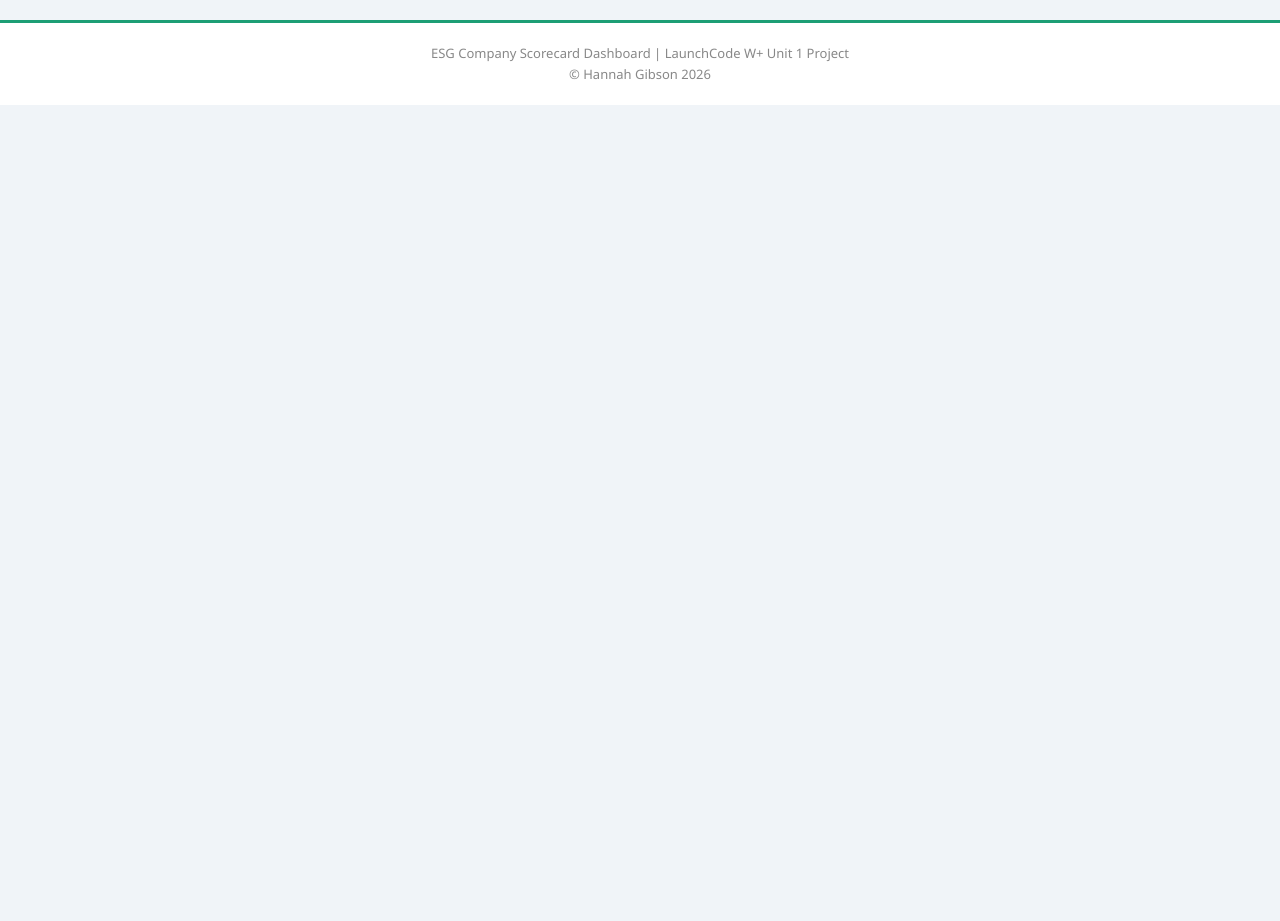
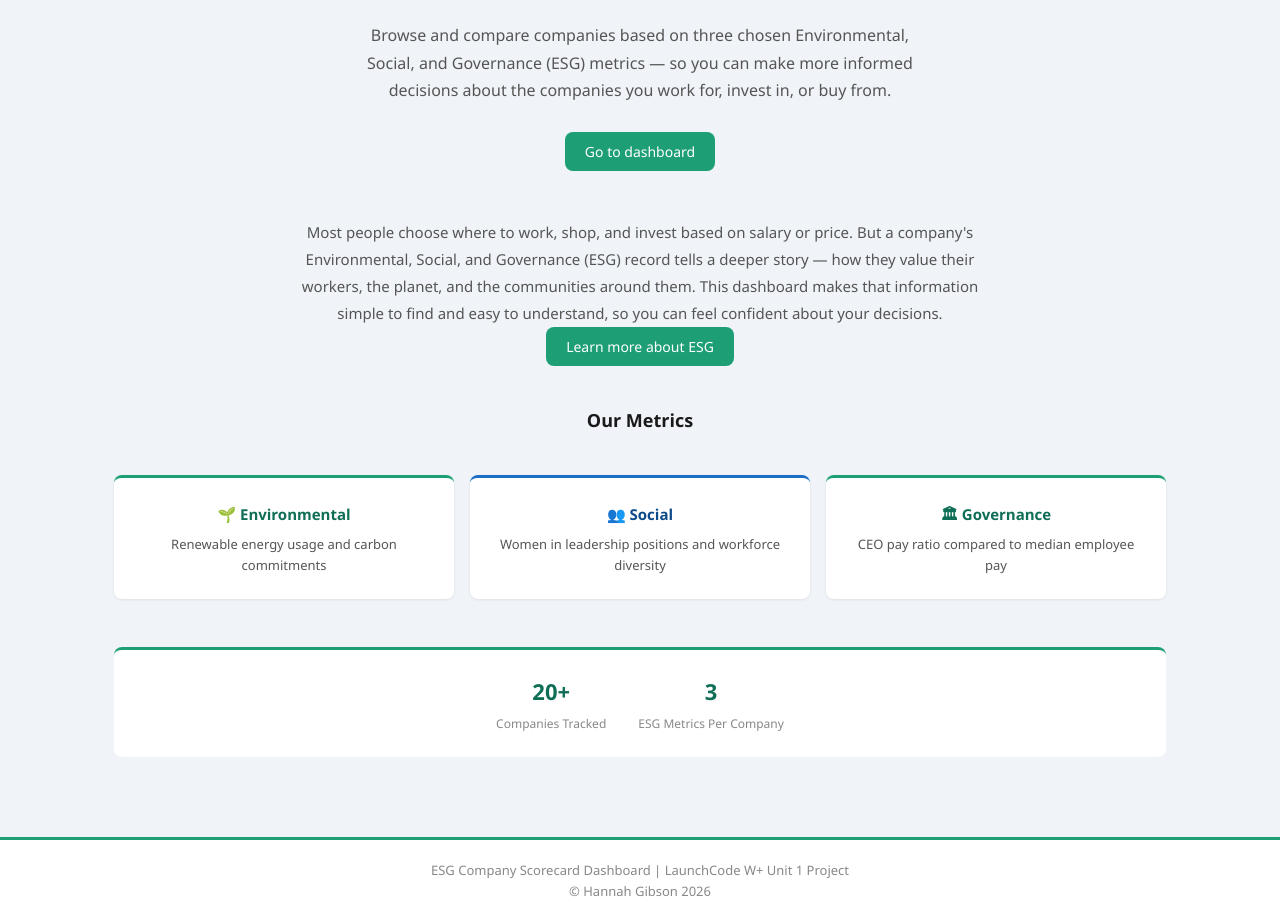
Before and after one commit to gibsonhannah07/esg-company-dashboard, a React (Vite) app: page / in a window 1280 px wide. Shown: the part 240-1161 px from the top of the page. Before the commit the page ends 800 px from the top, so only its background shows below. Built offline with nearby package versions, Linux system fonts and the light colour scheme.

Commit message:
text updates to about and home page

```diff
--- a/src/components/Header.jsx
+++ b/src/components/Header.jsx
@@ -3,7 +3,7 @@ import { NavLink } from "react-router-dom";
 function Header() {
   return (
     <header>
-      <h1>ESG Company Scorecard</h1>
+      <h1>ESG Metrics Dashboard</h1>
       <nav>
         <NavLink to="/">Home</NavLink>
         <NavLink to="/dashboard">Dashboard</NavLink>
--- a/src/index.css
+++ b/src/index.css
@@ -574,3 +574,56 @@ button:active {
     gap: 6px;
   }
 }
+
+
+/* ── Home Stats Bar ────────────────────────────────────────────────────────── */
+.home-section-heading {
+  font-size: 18px;
+  font-weight: 600;
+  color: var(--text-primary);
+  margin: 40px 0 16px;
+  text-align: center;
+}
+
+.home-about {
+  max-width: 680px;
+  margin: 0 auto 8px;
+  text-align: center;
+}
+
+.home-about p {
+  font-size: 15px;
+  color: var(--text-secondary);
+  line-height: 1.8;
+}
+
+.home-stats {
+  display: flex;
+  justify-content: center;
+  gap: 32px;
+  margin-top: 48px;
+  padding: 24px;
+  background-color: var(--bg-white);
+  border-top: 3px solid var(--green-mid);
+  border-radius: var(--border-radius);
+  flex-wrap: wrap;
+}
+
+.home-stat {
+  display: flex;
+  flex-direction: column;
+  align-items: center;
+  gap: 4px;
+}
+
+.home-stat-number {
+  font-size: 22px;
+  font-weight: 700;
+  color: var(--green-dark);
+}
+
+.home-stat-label {
+  font-size: 12px;
+  color: var(--text-muted);
+  text-align: center;
+}
--- a/src/pages/About.jsx
+++ b/src/pages/About.jsx
@@ -1,15 +1,113 @@
 function About() {
   return (
-    <section>
-      <h2>About This Dashboard </h2>
-      <p>This app tracks three ESG metrics across major companies: </p>
-      <ol>
-        <li> Renewable Energy Usage % </li>
-        <li> Women in Leadership %</li>
-        <li> CEO Pay to Median Employee Pay </li>
-     </ol>
+    <section className="about-section">
+
+      <h2>About This Dashboard</h2>
+      <p>
+        This app tracks three <strong>Environmental, Social, and Governance (ESG) metrics </strong>
+        across major companies to help users make informed decisions about the
+        companies they work for, invest in, or buy from.
+      </p>
+      <p>
+        ESG data has traditionally lived inside dense corporate reports and
+        expensive research platforms. This dashboard was built to change that;
+        pulling three of the most meaningful sustainability metrics into one
+        simple, browsable interface that anyone can use.
+      </p>
+      <p>
+        This app was built with two users in mind: people entering the workforce
+        or those who want to align their career choices with their values, and
+        sustainability professionals looking for a simple tool to build ESG
+        awareness within their organizations. However, anyone who wishes to
+        learn more about a company's impact can learn something new from this webpage!
+      </p>
+
+      <h3>What is ESG?</h3>
+      <p>
+        ESG stands for Environmental, Social, and Governance, three lenses for
+        evaluating how responsibly a company operates beyond just financial
+        performance.
+      </p>
+
+      <h3>Metrics We Track</h3>
+      <p>
+        There are hundreds of ESG data points a company can report. We focused
+        on three that are widely reported, easy to compare, and immediately
+        meaningful to someone without a finance or technology background.
+      </p>
+
+      <h3>Net Zero Goal Year</h3>
+      <p>
+        A company's net-zero goal is a commitment to reduce greenhouse gas
+        emissions across its entire value chain, usually by 90% or more, to
+        as close to zero as possible, balancing any remaining unavoidable
+        emissions with permanent carbon removal by a specific year, commonly
+        2050. Some companies have net zero goal years sooner, often due to
+        already-implemented sustainable strategies.
+      </p>
+
+      <h3>Renewable Energy %</h3>
+      <p>
+        The percentage of a company's electricity sourced from renewables like
+        wind and solar. When a company says it runs on 100% renewable energy, it
+        means they've matched their total electricity consumption with energy
+        sourced from wind, solar, hydro, or other clean sources. Note: some
+        companies achieve this through renewable energy certificates rather than
+        direct sourcing, which is worth understanding when reading scores.
+      </p>
+
+      <h3>Women in Leadership %</h3>
+      <p>
+        The percentage of senior leadership or board seats held by women. This
+        measures the proportion of senior leadership positions, usually VP level
+        and above, and board seats, held by women. Research consistently shows
+        that diverse leadership teams produce better long-term business outcomes
+        and stronger ESG performance overall.
+      </p>
+
+      <h3>CEO Pay Ratio</h3>
+      <p>
+        The ratio of CEO compensation to the median employee salary. Required to
+        be disclosed publicly by the SEC since 2018, this ratio compares the
+        CEO's total annual compensation to the median salary of all employees. A
+        ratio of 300:1, for example, means the CEO earns in one day what the
+        average employee earns in a year.
+      </p>
+
+      <h3>A Note on Data</h3>
+      <p>
+        ESG reporting is not standardized across companies or industries. The
+        scores shown here are sourced from company sustainability reports and
+        publicly available disclosures, and reflect the most recently available
+        data. Numbers should be treated as directional rather than definitive.
+        Direct sources per company can be found on each company's individual
+        data card.
+      </p>
+
+      <h3>Data Sources</h3>
+      <ul>
+        <li>
+          <a href="https://www.epa.gov/ghgemissions" target="_blank" rel="noreferrer">
+            EPA Greenhouse Gas Emissions — epa.gov
+          </a>
+        </li>
+        <li>
+          <a href="https://www.msci.com" target="_blank" rel="noreferrer">
+            MSCI ESG Ratings — msci.com
+          </a>
+        </li>
+        <li>
+          <a href="https://www.globalreporting.org" target="_blank" rel="noreferrer">
+            GRI Standards — globalreporting.org
+          </a>
+        </li>
+        <li>
+          Individual company annual sustainability reports
+        </li>
+      </ul>
+
     </section>
-    );
+  );
 }
 
 export default About;
--- a/src/pages/Home.jsx
+++ b/src/pages/Home.jsx
@@ -3,9 +3,66 @@ import { Link } from "react-router-dom";
 function Home() {
   return (
     <section>
-      <h2>Welcome to the ESG Dashboard</h2>
-      <p>Browse and compare companies based on selected Environmental, Social, and Governance (ESG) metrics.</p>
-      <Link to="/dashboard">Browse Companies</Link>
+
+      <div className="home-hero">
+        <h2>Welcome to the ESG Metrics Dashboard</h2>
+        <p>
+          Browse and compare companies based on three chosen Environmental,
+          Social, and Governance (ESG) metrics — so you can make more informed
+          decisions about the companies you work for, invest in, or buy from.
+        </p>
+        <Link to="/dashboard">
+          <button className="btn-primary">Go to dashboard</button>
+        </Link>
+      </div>
+
+      <div className="home-about">
+        <p>
+          Most people choose where to work, shop, and invest based on salary or
+          price. But a company's Environmental, Social, and Governance (ESG)
+          record tells a deeper story — how they value their workers, the planet,
+          and the communities around them. This dashboard makes that information
+          simple to find and easy to understand, so you can feel confident about
+          your decisions.
+        </p>
+
+        <Link to="/about">
+          <button className="btn-primary">Learn more about ESG</button>
+        </Link>
+      </div>
+
+      <h3 className="home-section-heading">Our Metrics</h3>
+      <div className="home-tiles">
+
+        <div className="home-tile">
+          <h3>🌱 Environmental</h3>
+          <p>Renewable energy usage and carbon commitments</p>
+        </div>
+
+        <div className="home-tile">
+          <h3>👥 Social</h3>
+          <p>Women in leadership positions and workforce diversity</p>
+        </div>
+
+        <div className="home-tile">
+          <h3>🏛 Governance</h3>
+          <p>CEO pay ratio compared to median employee pay</p>
+        </div>
+
+      </div>
+
+
+      <div className="home-stats">
+        <div className="home-stat">
+          <span className="home-stat-number">20+</span>
+          <span className="home-stat-label">Companies Tracked</span>
+        </div>
+        <div className="home-stat">
+          <span className="home-stat-number">3</span>
+          <span className="home-stat-label">ESG Metrics Per Company</span>
+        </div>
+      </div>
+
     </section>
   );
 }
```
